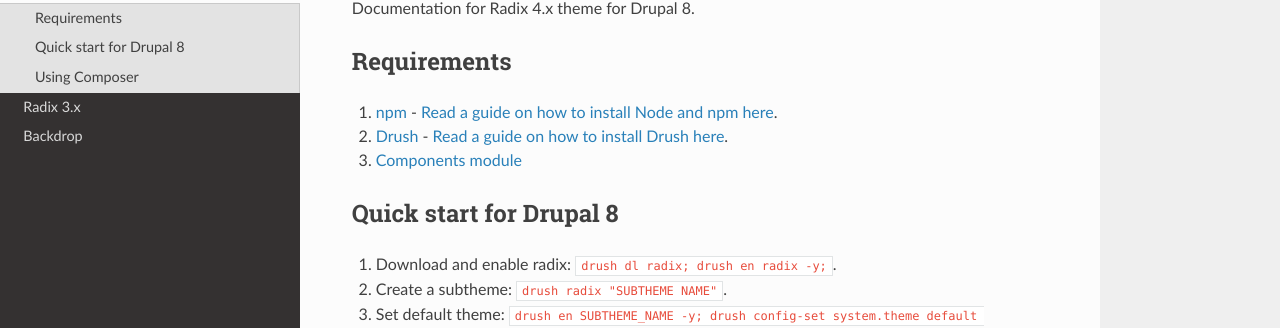
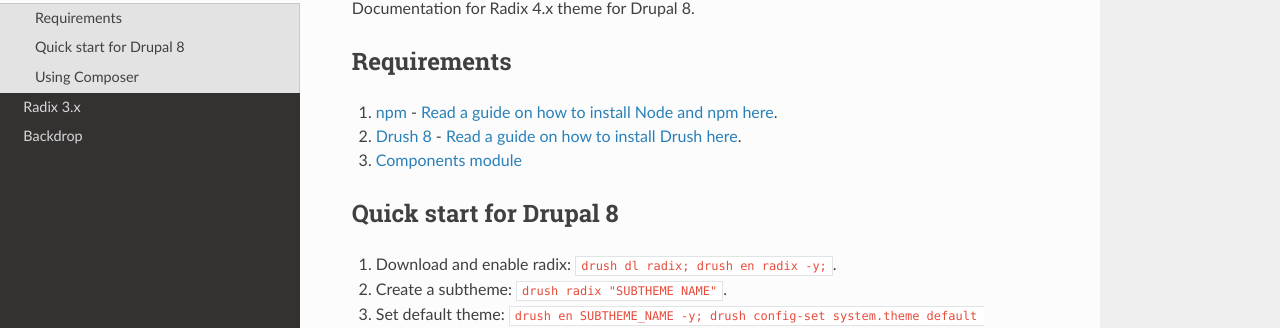
Before and after one commit to radixtheme/docs, an MkDocs documentation site: the page built from docs/radix-4.md, in a window 1280 px wide and 1061 px high. Shown: the part 163-491 px from the top of the window. Built offline with MkDocs 1.6.1, drawn with Linux system fonts in a browser that asks for light colours; nearby versions of some CDN libraries; old or Windows-style settings are respelled for this version of MkDocs.

Commit message:
Update radix-4.md

```diff
--- a/docs/radix-4.md
+++ b/docs/radix-4.md
@@ -4,7 +4,7 @@ Documentation for Radix 4.x theme for Drupal 8.
 ## Requirements
 
 1. [npm](https://www.npmjs.com) - [Read a guide on how to install Node and npm here](https://docs.npmjs.com/getting-started/installing-node).
-2. [Drush](http://drush.org) - [Read a guide on how to install Drush here](http://www.drush.org/en/master/install/).
+2. [Drush 8](http://drush.org) - [Read a guide on how to install Drush here](http://www.drush.org/en/master/install/).
 3. [Components module](https://www.drupal.org/project/components)
 
 ## Quick start for Drupal 8
```
